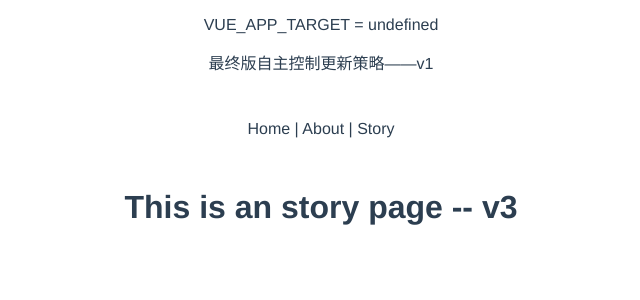
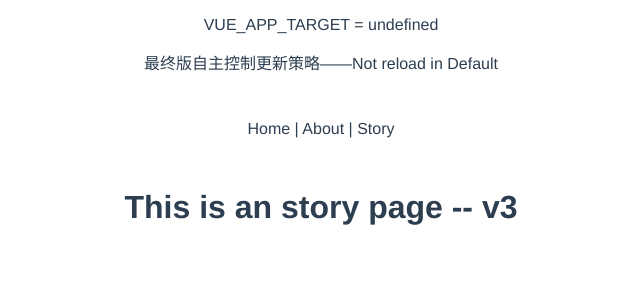
Before and after one commit to oneyoung19/learn-pwa, a Vue app: page /story in a window 1280 px wide. Shown: the top 300 px of the page, without its empty margins (319-959 px from the left). Built offline with nearby package versions, Linux system fonts and the light colour scheme.

Commit message:
feat: Not reload in Default

```diff
--- a/src/App.vue
+++ b/src/App.vue
@@ -1,7 +1,7 @@
 <template>
   <div id="app">
     <p>{{ `VUE_APP_TARGET = ${target}` }}</p>
-    <p>最终版自主控制更新策略——v1</p>
+    <p>最终版自主控制更新策略——Not reload in Default</p>
     <div id="nav">
       <!-- <router-link :to="{ name: 'Home' }">Home</router-link> |
       <router-link :to="{ name: 'About' }">About</router-link> |
--- a/vue.config.js
+++ b/vue.config.js
@@ -1,5 +1,5 @@
-// const pwaConfig = require('./versions/1.default/config')
-const pwaConfig = require('./versions/2.navigate/config')
+const pwaConfig = require('./versions/1.default/config')
+// const pwaConfig = require('./versions/2.navigate/config')
 // const pwaConfig = require('./versions/3.html-cache/config')
 
 module.exports = {
```
